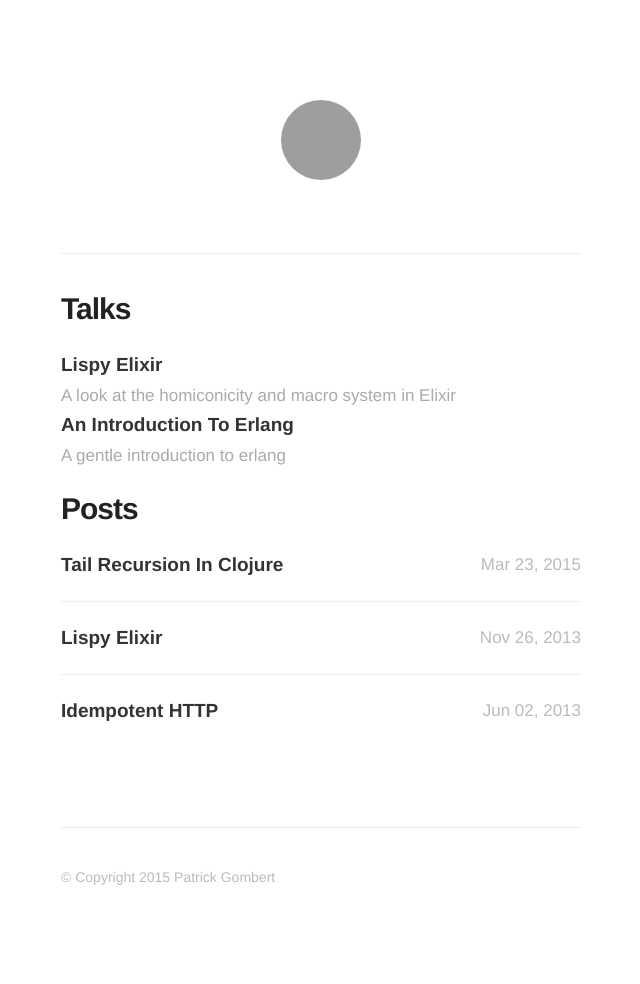
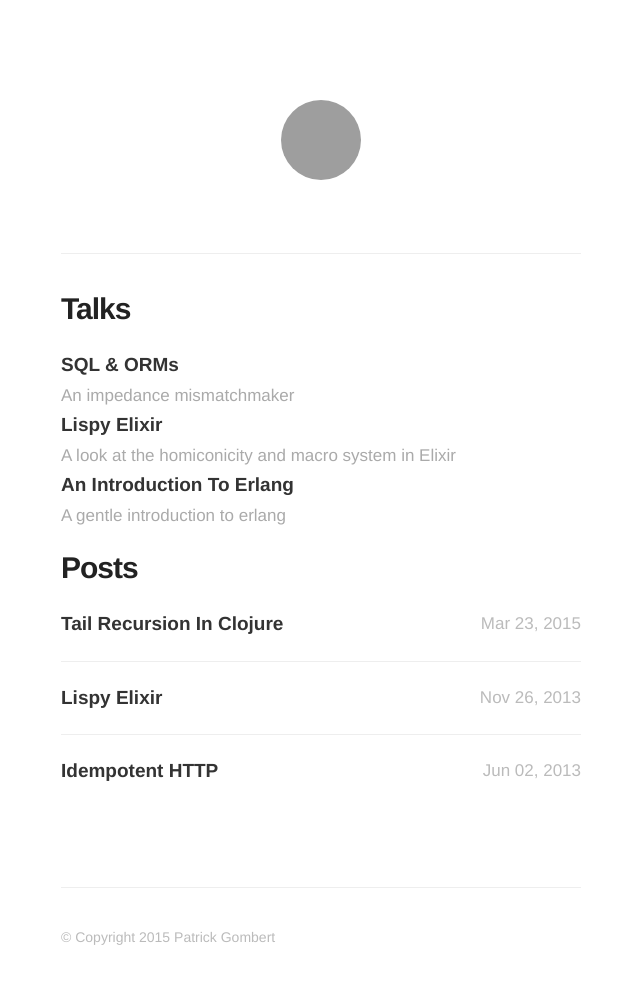
Before and after one commit to patrickgombert/patrickgombert.github.io, a Jekyll site: the page built from index.html, in a window 1280 px wide, cut to the strip 0-988 px from the top of the page. Shown: the top 984 px of the strip, without its empty margins (319-959 px from the left). Built offline with Jekyll 4.4.1, drawn with Linux system fonts in a browser that asks for light colours; nearby versions of some CDN libraries; Markdown is read by kramdown in place of the engine named in the settings; the list of posts is cut into pages by our own code; before the commit the page ends 928 px from its top, so only the background shows below that; grey boxes are pictures that could not be loaded.

Commit message:
Add SQL & ORMs talk

```diff
--- a/_includes/post-list.html
+++ b/_includes/post-list.html
@@ -1,6 +1,7 @@
 <h1>Talks</h1>
 <ul id="post-list">
   <li>
+    <a href="https://vimeo.com/118760113">SQL & ORMs <h2>An impedance mismatchmaker</h2></a>
     <a href="https://vimeo.com/95680892">Lispy Elixir <h2>A look at the homiconicity and macro system in Elixir</h2></a>
     <a href="https://vimeo.com/61536867">An Introduction To Erlang <h2>A gentle introduction to erlang</h2></a>
 </ul>
```
